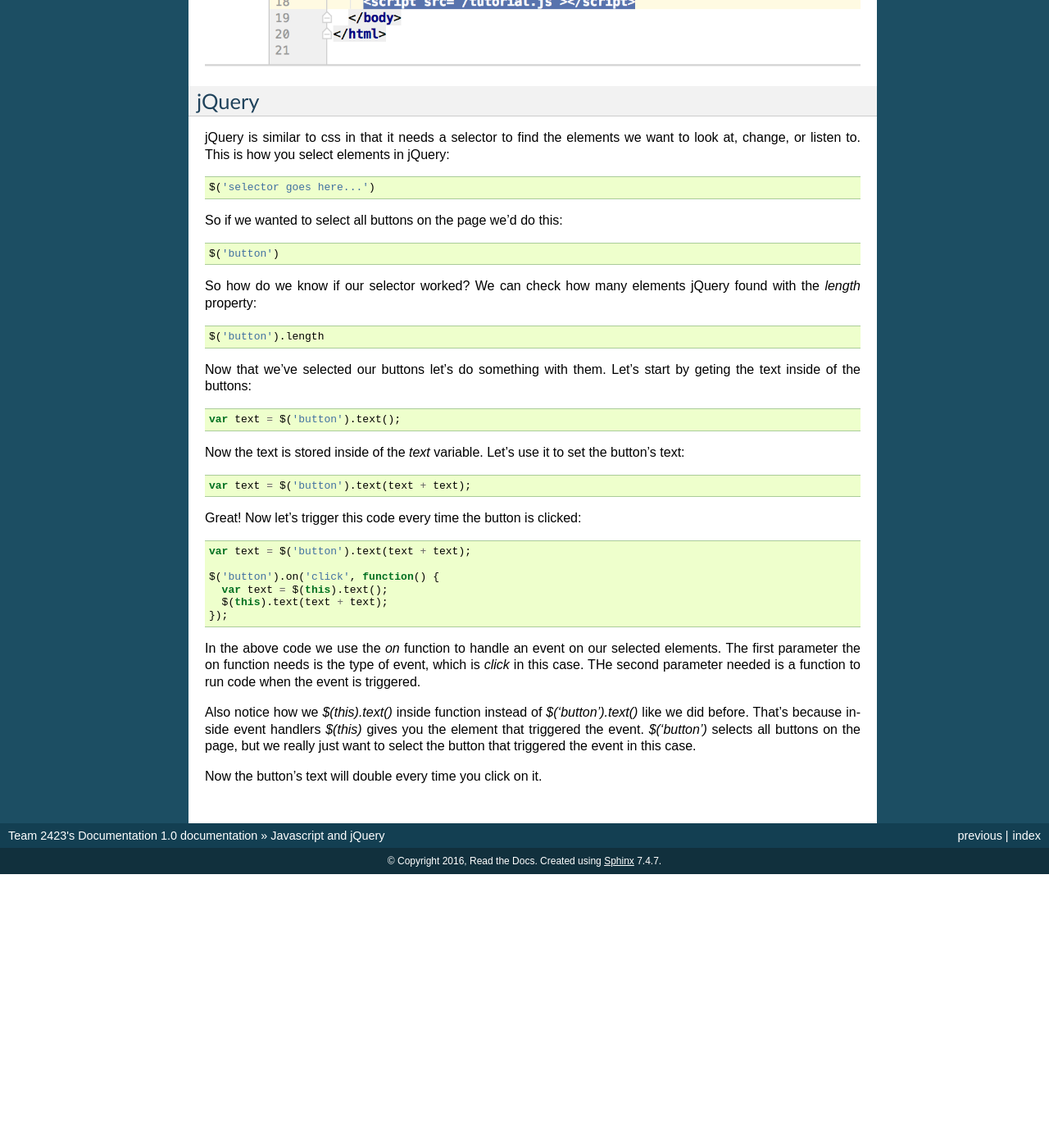
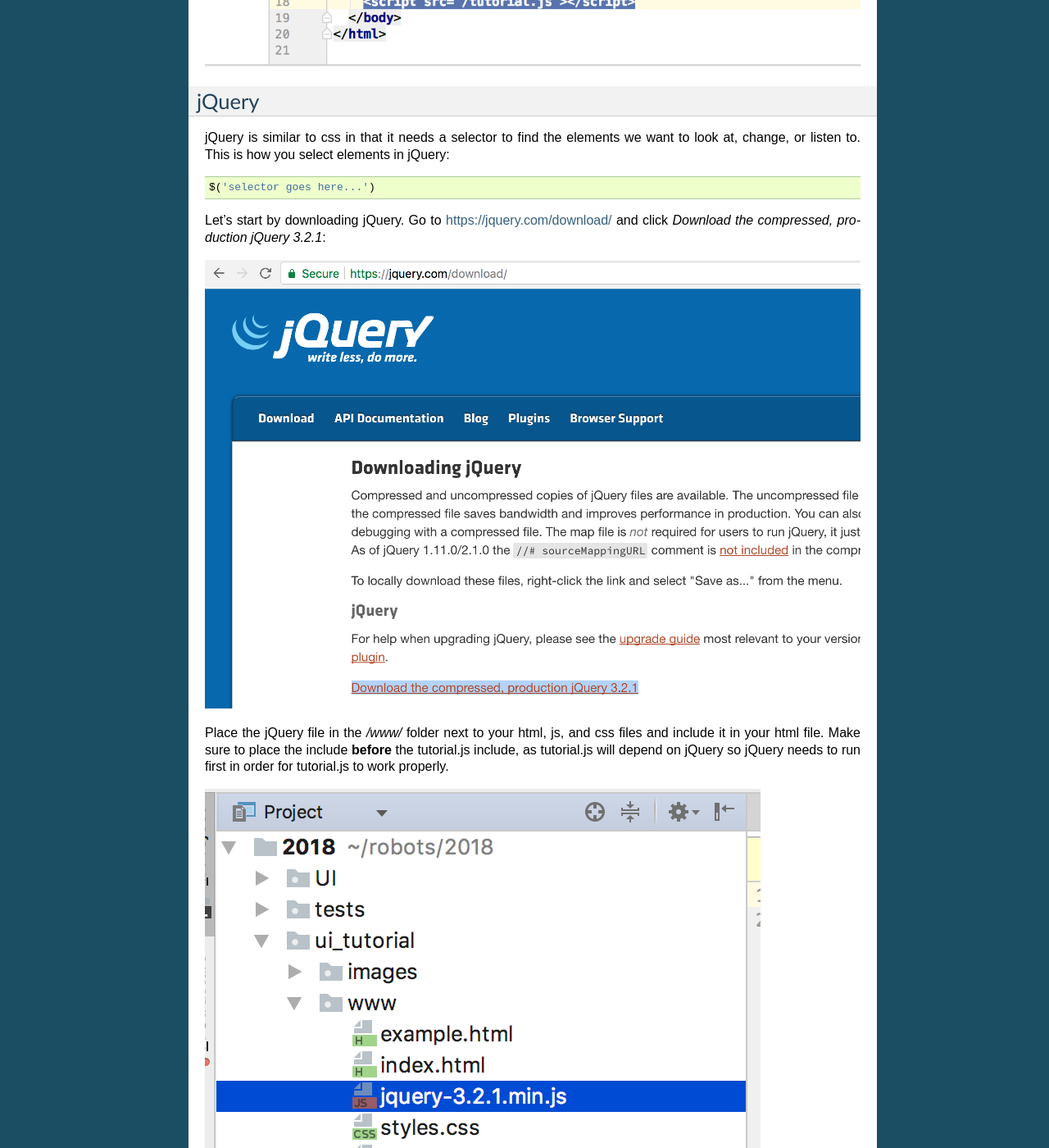
Before and after one commit to frc2423/docs, a Sphinx documentation site: the page built from docs/web-interface-tutorial4.rst, in a window 1280 px wide and 1400 px high, scrolled down 1399 px. Shown: the whole window at 82% size. Built offline with Sphinx 7.4.7, drawn with Linux system fonts in a browser that asks for light colours; before the commit the page ends 2465 px from its top, so only the background shows below that.

Commit message:
Update web-interface-tutorial4.rst

```diff
--- a/docs/web-interface-tutorial4.rst
+++ b/docs/web-interface-tutorial4.rst
@@ -30,11 +30,24 @@ jQuery is similar to css in that it needs a selector to find the elements we wan
 
   $('selector goes here...')
 
+Let's start by downloading jQuery. Go to https://jquery.com/download/ and click *Download the compressed, production jQuery 3.2.1*:
+
+.. image:: images/tutorial1/jquery_download_page.png
+
+Place the jQuery file in the */www/* folder next to your html, js, and css files and include it in your html file. Make sure to place the include **before** the tutorial.js include, as tutorial.js will depend on jQuery so jQuery needs to run first in order for tutorial.js to work properly.
+
+.. image:: images/tutorial1/jquery_file.png
+
+.. image:: images/tutorial1/jquery_file_included.png
+
+
 So if we wanted to select all buttons on the page we'd do this:
 
 .. code-block:: javascript
 
   $('button')
+
+
 
 So how do we know if our selector worked? We can check how many elements jQuery found with the *length* property:
 
```
